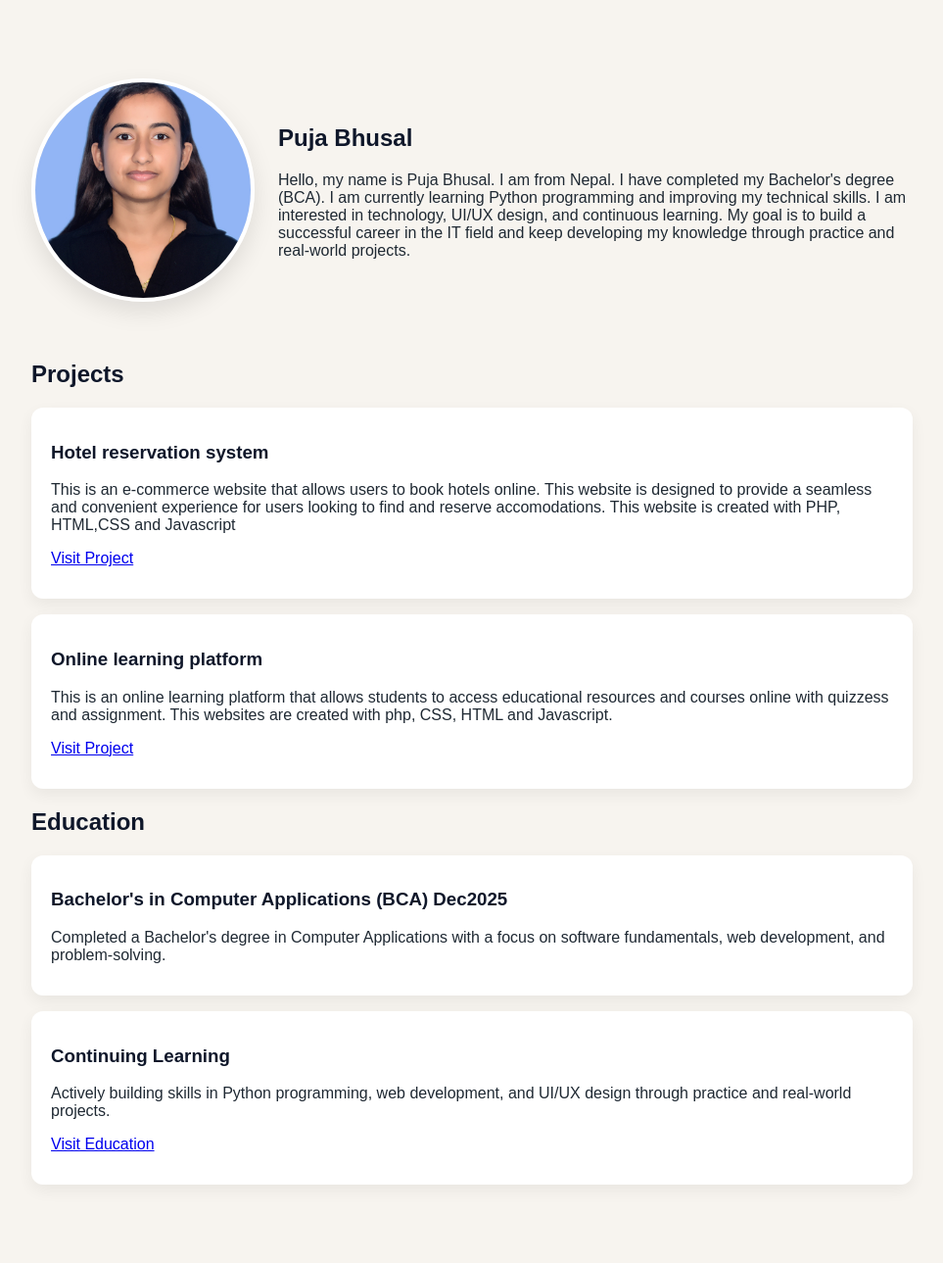
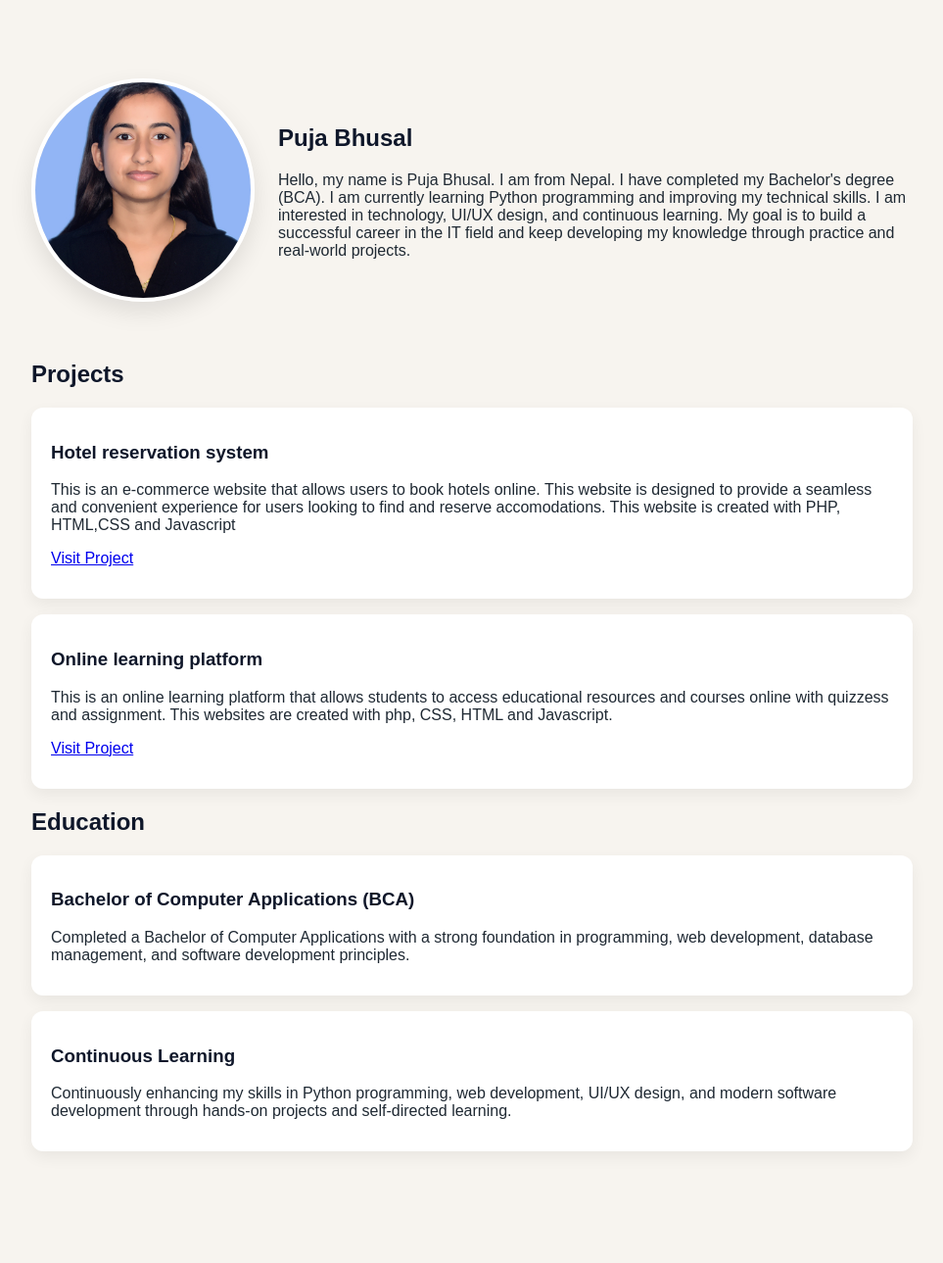
Before and after one commit to pujabhusal1/portfolio, a Jekyll site: the page built from index.md, in a window 1280 px wide. Shown: the whole page at 98% size, without its empty margins (158-1121 px from the left). Built offline with Jekyll 4.4.1, drawn with Linux system fonts in a browser that asks for light colours; after the commit the page ends 1255 px from its top, so only the background shows below that.

Commit message:
added educ

```diff
--- a/_data/education.yml
+++ b/_data/education.yml
@@ -1,7 +1,14 @@
-- name: Bachelor's in Computer Applications (BCA)             Dec2025
-  description: Completed a Bachelor's degree in Computer Applications with a focus on software fundamentals, web development, and problem-solving.
+- name: Bachelor of Computer Applications (BCA)
+  date: Dec 2025
+  description: >
+    Completed a Bachelor of Computer Applications with a strong foundation
+    in programming, web development, database management, and software
+    development principles.
   url:
 
-- name: Continuing Learning
-  description: Actively building skills in Python programming, web development, and UI/UX design through practice and real-world projects.
-  url: https://example.com
+- name: Continuous Learning
+  description: >
+    Continuously enhancing my skills in Python programming, web development,
+    UI/UX design, and modern software development through hands-on projects
+    and self-directed learning.
+  url:
```
